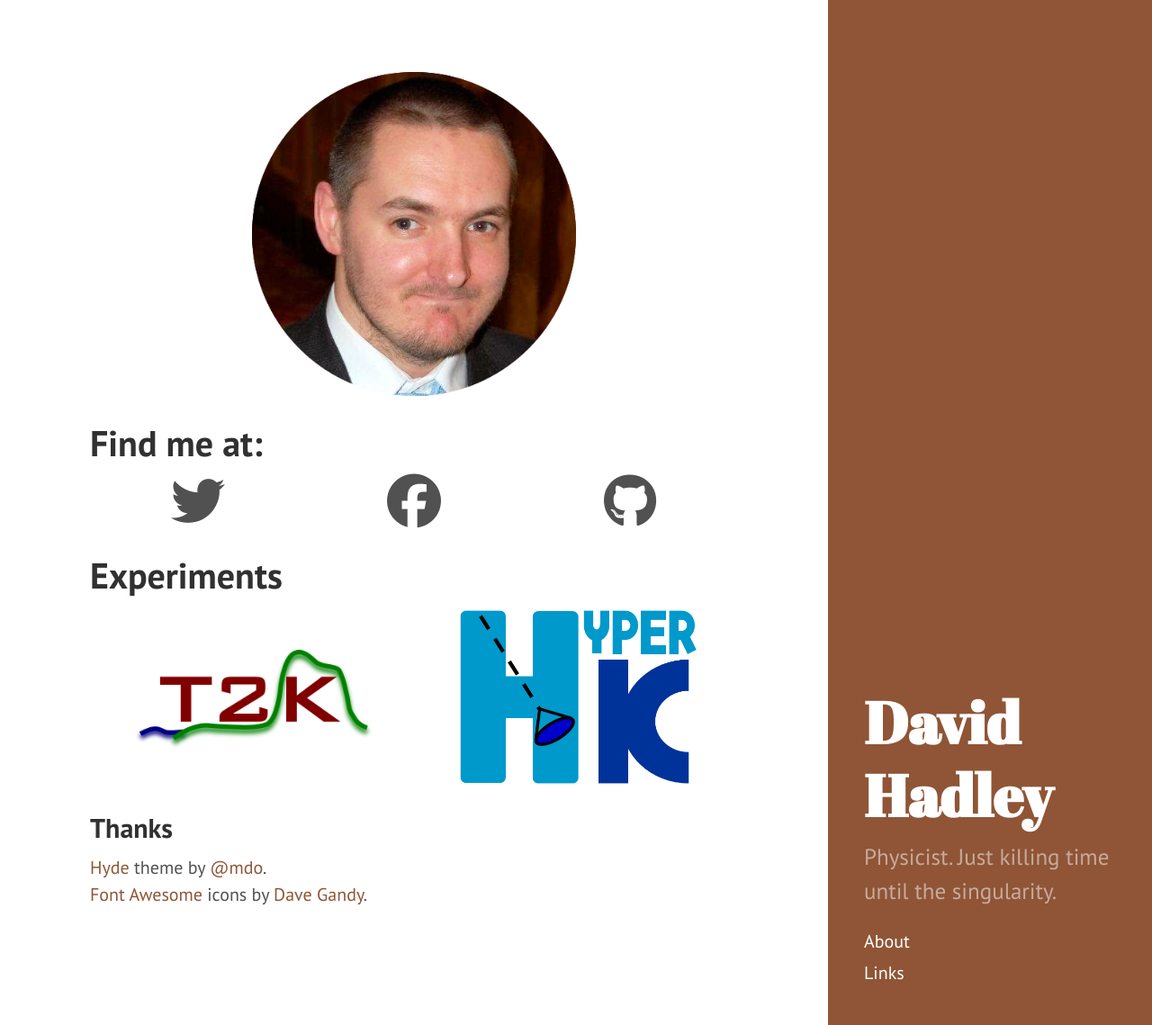
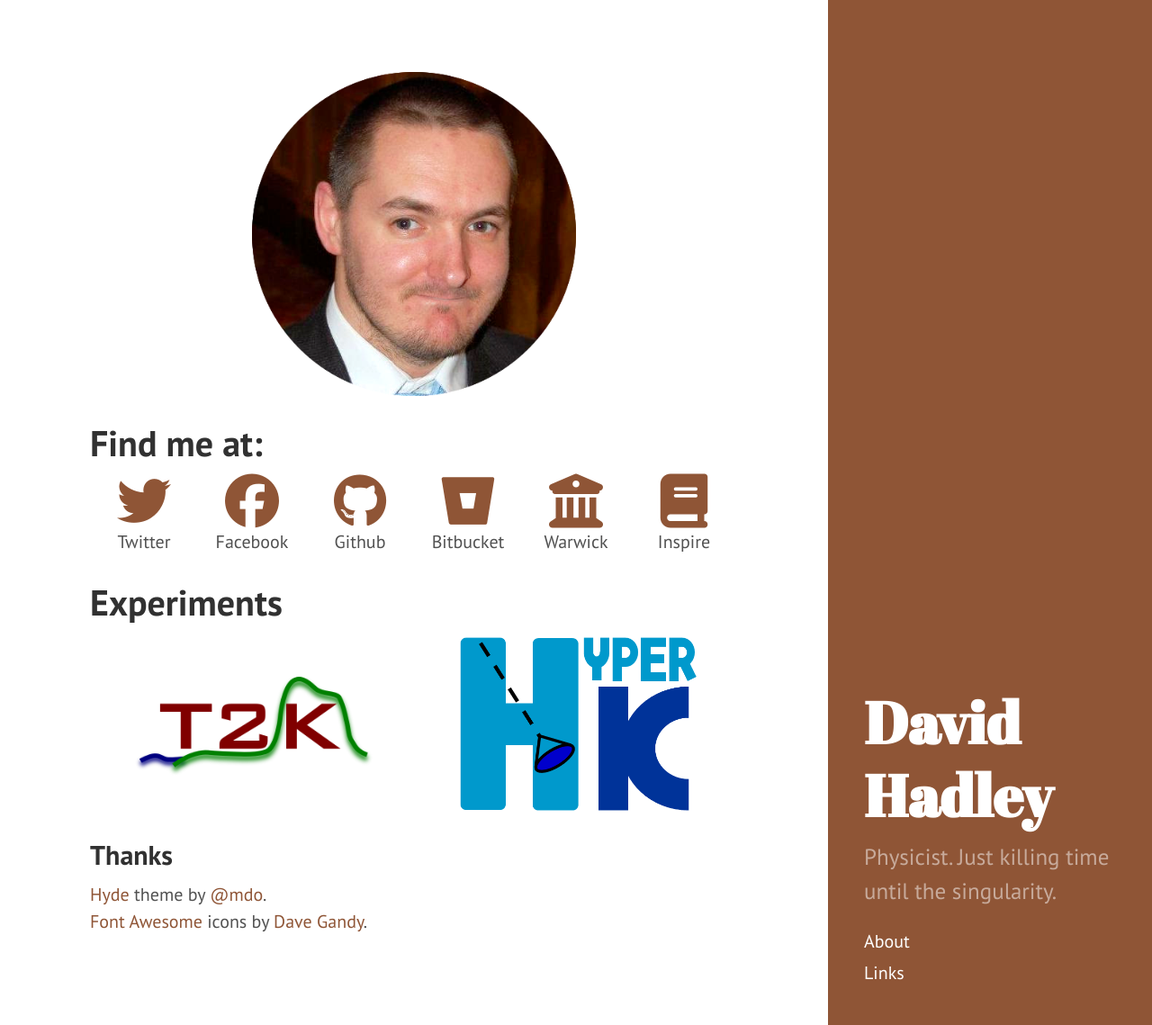
Before and after one commit to davehadley/davehadley.github.io, a Jekyll site: the page built from index.html, in a window 1280 px wide and 1139 px high. Shown: the whole window at 90% size. Built offline with Jekyll 4.4.1, drawn with Linux system fonts in a browser that asks for light colours; nearby versions of some CDN libraries; Markdown is read by kramdown in place of the engine named in the settings.

Commit message:
Add a list of contacts.

```diff
--- a/index.html
+++ b/index.html
@@ -10,14 +10,34 @@ title: Home
 <h1>Find me at:</h1>
 <div class="imgrowcontainer">
   <div class="imgrow">
-    <p class="imgrow"><i class="fa fa-twitter fa-3x"></i></p>
+    <p class="imgrow"><a href="https://twitter.com/davehadley_"><i title="Twitter" class="fa fa-twitter fa-3x"></i></a></p>
+    <br />Twitter
   </div>
   <div class="imgrow">
-    <p class="imgrow"><i class="fa fa-facebook-official fa-3x"></i></p>
+    <p class="imgrow"><a href="https://facebook.com/dave.richard.hadley"><i title="Facebook" class="fa fa-facebook-official fa-3x"></i></a></p>
+    <br />Facebook
   </div>
   <div class="imgrow">
-    <p class="imgrow"><i class="fa fa-github fa-3x"></i></p>
+    <p class="imgrow"><a href="https://github.com/davehadley"><i title="Github" class="fa fa-github fa-3x"></i></a></p>
+    <br />Github
   </div>
+  <div class="imgrow">
+    <p class="imgrow"><a href="https://bitbucket.org/dhadley/"><i title="Bitbucket" class="fa fa-bitbucket fa-3x"></i></a></p>
+    <br />Bitbucket
+  </div>
+  <div class="imgrow">
+    <p class="imgrow"><a href="https://warwick.ac.uk/go/davidrichardhadley"><i title="University of Warwick" class="fa fa-university fa-3x"></i></a></p>
+    <br />Warwick
+  </div>
+  <div class="imgrow">
+    <p class="imgrow"><a href="http://inspirehep.net/author/profile/D.R.Hadley.2">
+      <!--<i title="Inspire" class="fa fa-info-circle fa-3x"></i>-->
+      <i title="Inspire" class="fa fa-book fa-3x"></i>
+    </a>
+    <br />Inspire
+  </p>
+  </div>
+
 </div>
 
 <h1>Experiments</h1>
```
